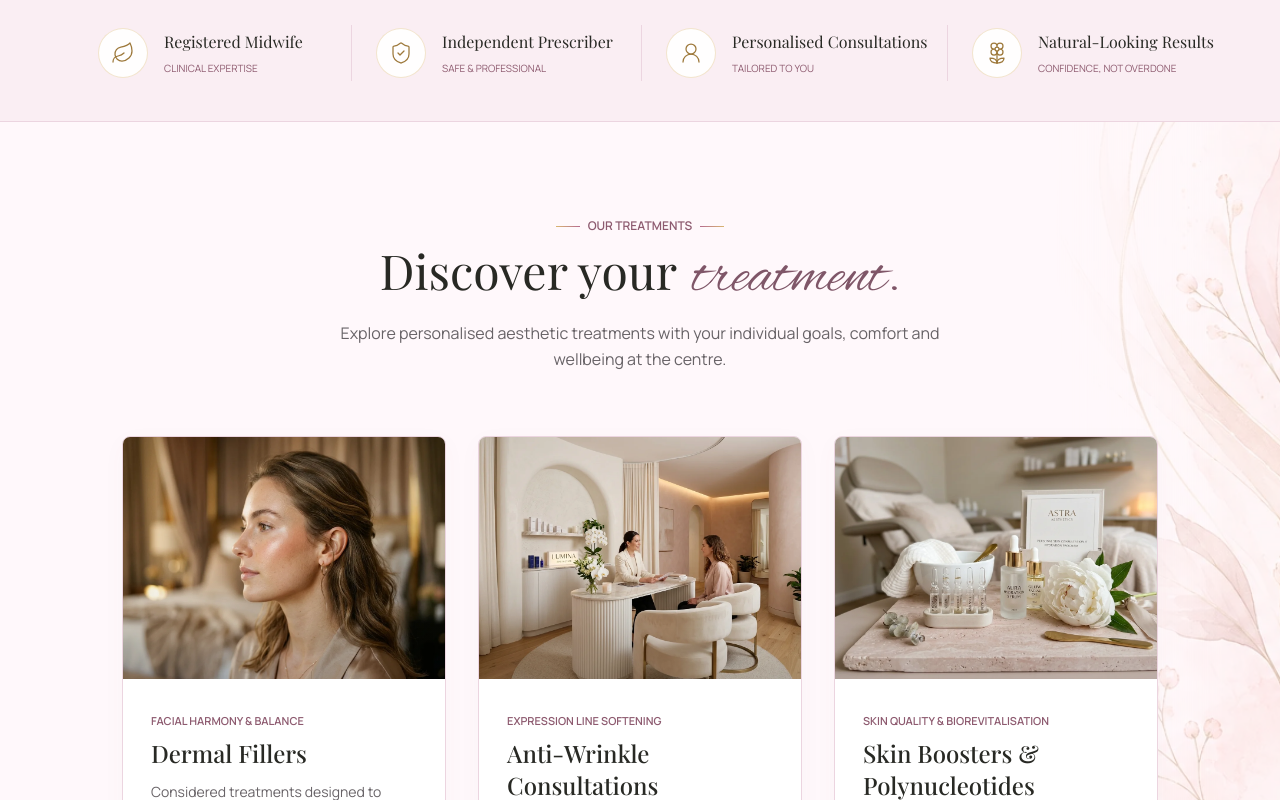
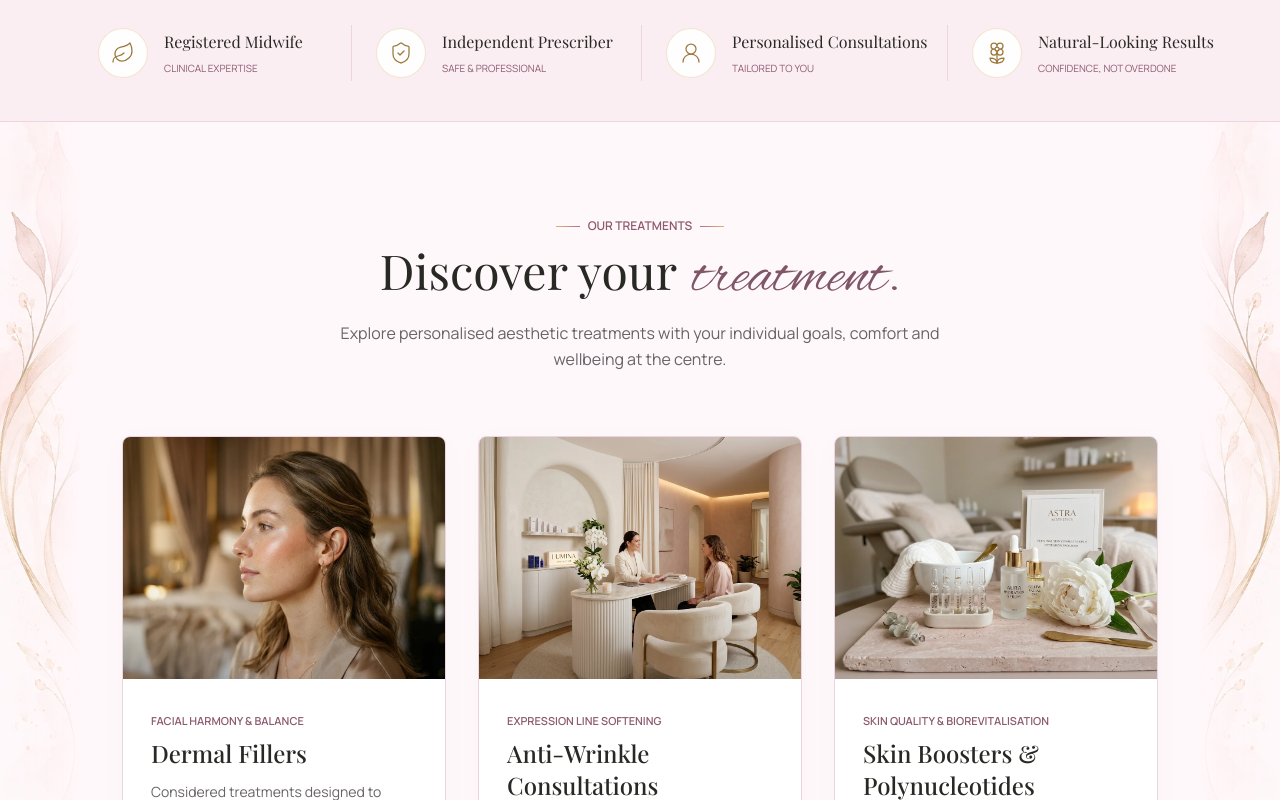
Before and after one commit to adriann1z/Majestic-Aesthetics, a React (Vite) app: page / in a window 1280 px wide. Shown: the part 820-1620 px from the top of the page. Built offline with nearby package versions, Linux system fonts and the light colour scheme; a web font is replaced by a local one.

Commit message:
Frame all lower sections with floral print on both sides

```diff
--- a/src/index.css
+++ b/src/index.css
@@ -51,6 +51,22 @@ p, a, h1, h2, h3, h4 { overflow-wrap: break-word; }
 .decorative-background--botanical img { width: 1050px; max-width: none; object-fit: cover; object-position: right; position: absolute; right: -90px; }
 .decorative-background--wash { inset: auto auto 0 0; width: 220px; height: 320px; opacity: .22; transform: rotate(180deg); mask-image: linear-gradient(to right, transparent, black); }
 .decorative-background--wash img { width: 1100px; max-width: none; position: absolute; right: -100px; }
+.site-shell main > section:not(#hero):not(.credentials-strip) > .decorative-background { display: none; }
+.site-shell main > section:not(#hero):not(.credentials-strip)::before,
+.site-shell main > section:not(#hero):not(.credentials-strip)::after {
+  content: '';
+  position: absolute;
+  top: 0;
+  bottom: 0;
+  width: max(0px, min(320px, calc((100% - 1068px) / 2 - 24px)));
+  background: url('/images/majestic-edge-art.webp') right top / 1100px auto repeat-y;
+  opacity: .5;
+  mask-image: linear-gradient(to right, transparent, black 65%);
+  pointer-events: none;
+  z-index: -1;
+}
+.site-shell main > section:not(#hero):not(.credentials-strip)::before { left: 0; transform: scaleX(-1); }
+.site-shell main > section:not(#hero):not(.credentials-strip)::after { right: 0; }
 .reference-art { position: absolute; left: 0; right: 0; top: 40px; height: 777px; background: url('/images/majestic-reference-background.webp') center -40px / 100% 941px no-repeat; pointer-events: none; }
 .site-header { background: transparent; border-bottom: 0; }
 .site-header--scrolled { background: #fff8fbf5; }
@@ -127,6 +143,8 @@ p, a, h1, h2, h3, h4 { overflow-wrap: break-word; }
   .credential-item { flex-direction: column; text-align: center; }
 }
 @media (max-width: 1023px) {
+  .site-shell main > section:not(#hero):not(.credentials-strip)::before,
+  .site-shell main > section:not(#hero):not(.credentials-strip)::after { display: none; }
   .reference-art { height: 1250px; background-size: auto 100%; opacity: .3; }
   .header-layout { grid-template-columns: 1fr auto; grid-template-rows: auto auto; padding-block: 16px; gap: 12px; }
   .header-brand { grid-column: 1; grid-row: 1; }
```
